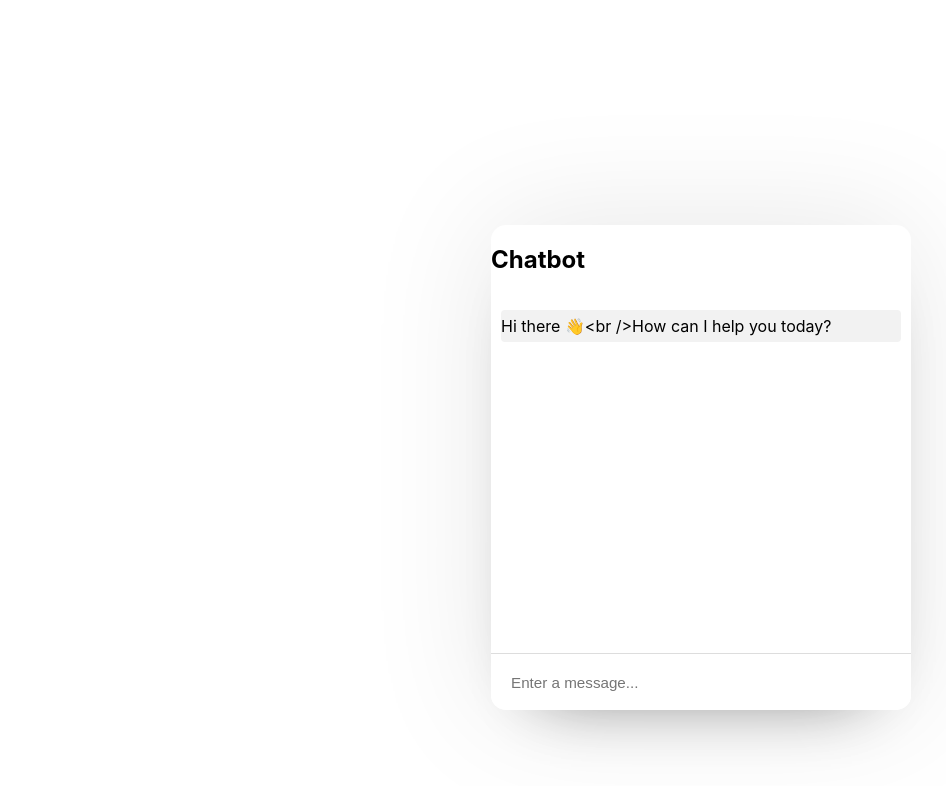
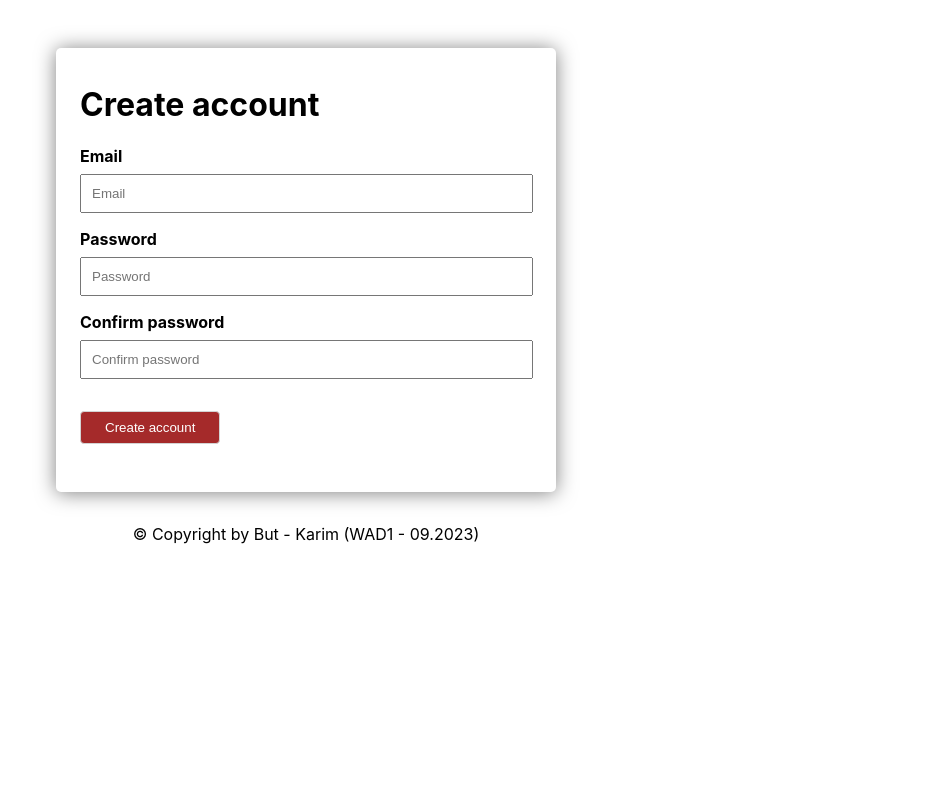
Before and after one commit to butbuiapp/wad1-final-project, a React (Create React App) app in the folder frontend/: page /signup in a window 1280 px wide. Shown: the top 786 px of the page, without its empty margins (334-1280 px from the left). Built offline with nearby package versions, Linux system fonts and the light colour scheme; no server answers.

Commit message:
add testing

```diff
--- a/frontend/package.json
+++ b/frontend/package.json
@@ -18,7 +18,7 @@
   "scripts": {
     "start": "react-scripts start",
     "build": "react-scripts build",
-    "test": "react-scripts test",
+    "test": "react-scripts test --transformIgnorePatterns 'node_modules/(?!axios)/'",
     "eject": "react-scripts eject"
   },
   "eslintConfig": {
--- a/frontend/src/App.js
+++ b/frontend/src/App.js
@@ -1,14 +1,11 @@
 import './App.css';
 import router from './router/index';
 import { RouterProvider } from 'react-router-dom';
-import './config/axios';
-import Chatbot from './components/Chatbot';
 
 function App() {
   return (
     <div className="App">
-      {/* <RouterProvider router={router} /> */}
-      <Chatbot/>
+      <RouterProvider router={router} />
     </div>
   );
 }
--- a/frontend/src/components/Chatbot.js
+++ b/frontend/src/components/Chatbot.js
@@ -36,7 +36,7 @@ function Chatbot() {
     setMessages([...messages,
     {
       type: 'outgoing',
-      message: "Hi there 👋<br />How can I help you today?"
+      message: "Hi there 👋How can I help you today?"
     }
     ]);
   }, [])
--- a/frontend/src/index.js
+++ b/frontend/src/index.js
@@ -3,6 +3,7 @@ import ReactDOM from 'react-dom/client';
 import './index.css';
 import App from './App';
 import reportWebVitals from './reportWebVitals';
+import './config/axios';
 
 const root = ReactDOM.createRoot(document.getElementById('root'));
 root.render(
```
Also changed, not shown: 2 other files (tests, documents, lock files or other folders).
